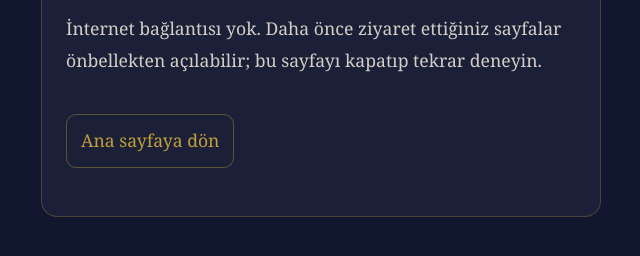
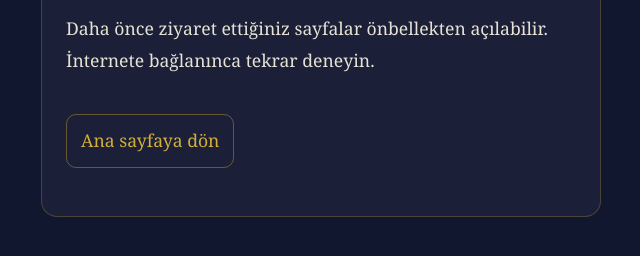
Before and after one commit to ondergoncuoglu-bit/mandala, a plain HTML site: page offline.html in a window 1280 px wide. Shown: the part 344-600 px from the top of the page, without its empty margins (319-959 px from the left). Drawn offline with Linux system fonts and the light colour scheme.

Commit message:
Update offline.html

```diff
--- a/offline.html
+++ b/offline.html
@@ -1,23 +1,23 @@
 <!DOCTYPE html>
 <html lang="tr">
 <head>
-  <meta charset="UTF-8">
-  <meta name="viewport" content="width=device-width, initial-scale=1">
+  <meta charset="UTF-8" />
+  <meta name="viewport" content="width=device-width, initial-scale=1" />
   <title>Çevrimdışı — Rüya Atlası</title>
-  <link rel="stylesheet" href="./assets/css/style.css">
+  <base href="/mandala/">
+  <link rel="stylesheet" href="assets/css/style.css" />
   <style>
     body{display:flex;min-height:100vh;align-items:center;justify-content:center;background:#121730;color:#e8e2d5}
     .box{max-width:560px;padding:24px;border:1px solid rgba(212,175,55,.25);border-radius:16px;background:rgba(255,255,255,.04)}
     h1{color:#d4af37;margin-top:0;text-align:center}
-    p{opacity:.9}
     .btn{display:inline-block;margin-top:14px;padding:10px 14px;border-radius:10px;border:1px solid rgba(212,175,55,.4);color:#d4af37;text-decoration:none}
   </style>
 </head>
 <body>
   <div class="box">
     <h1>Çevrimdışısınız</h1>
-    <p>İnternet bağlantısı yok. Daha önce ziyaret ettiğiniz sayfalar önbellekten açılabilir; bu sayfayı kapatıp tekrar deneyin.</p>
-    <p><a class="btn" href="./index.html">Ana sayfaya dön</a></p>
+    <p>Daha önce ziyaret ettiğiniz sayfalar önbellekten açılabilir. İnternete bağlanınca tekrar deneyin.</p>
+    <p><a class="btn" href="index.html">Ana sayfaya dön</a></p>
   </div>
 </body>
 </html>
```
